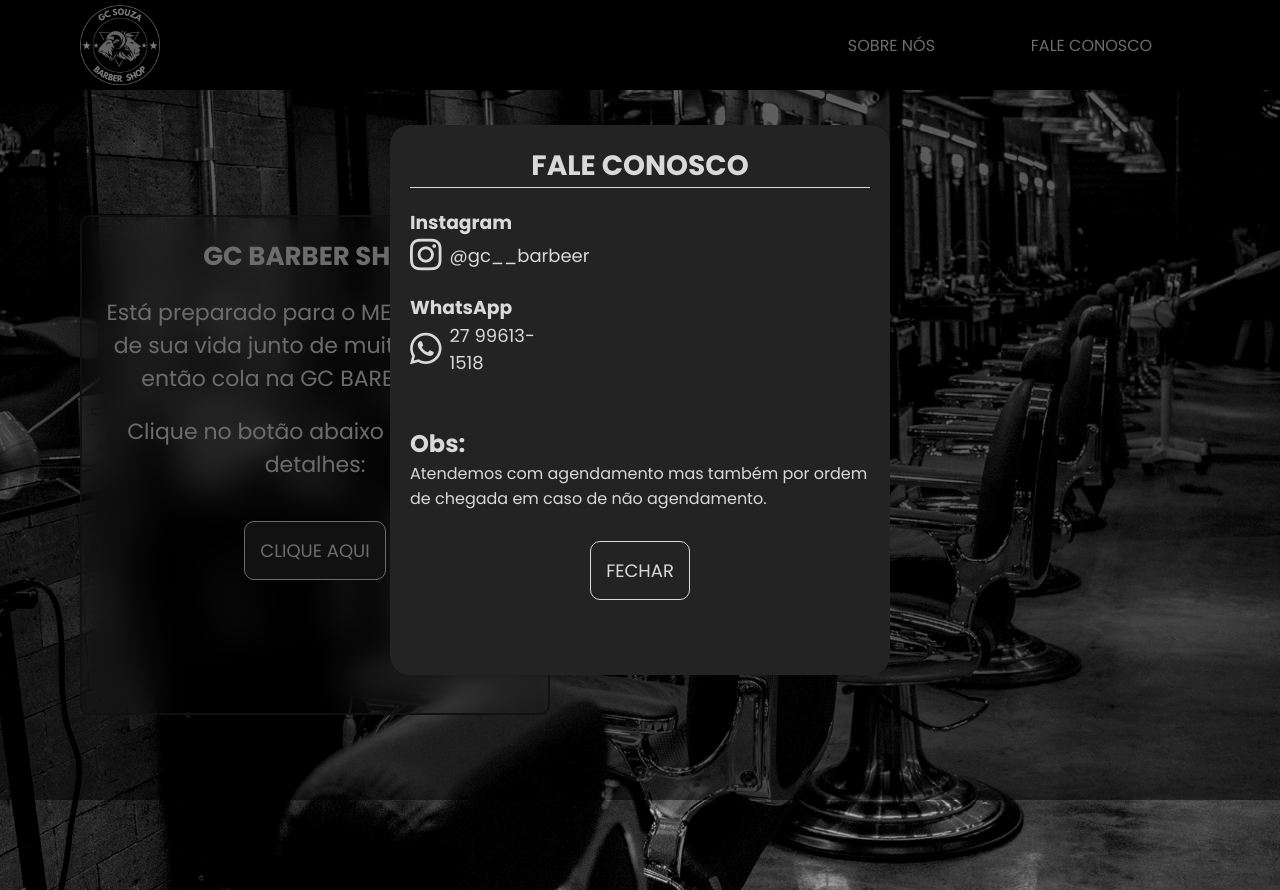
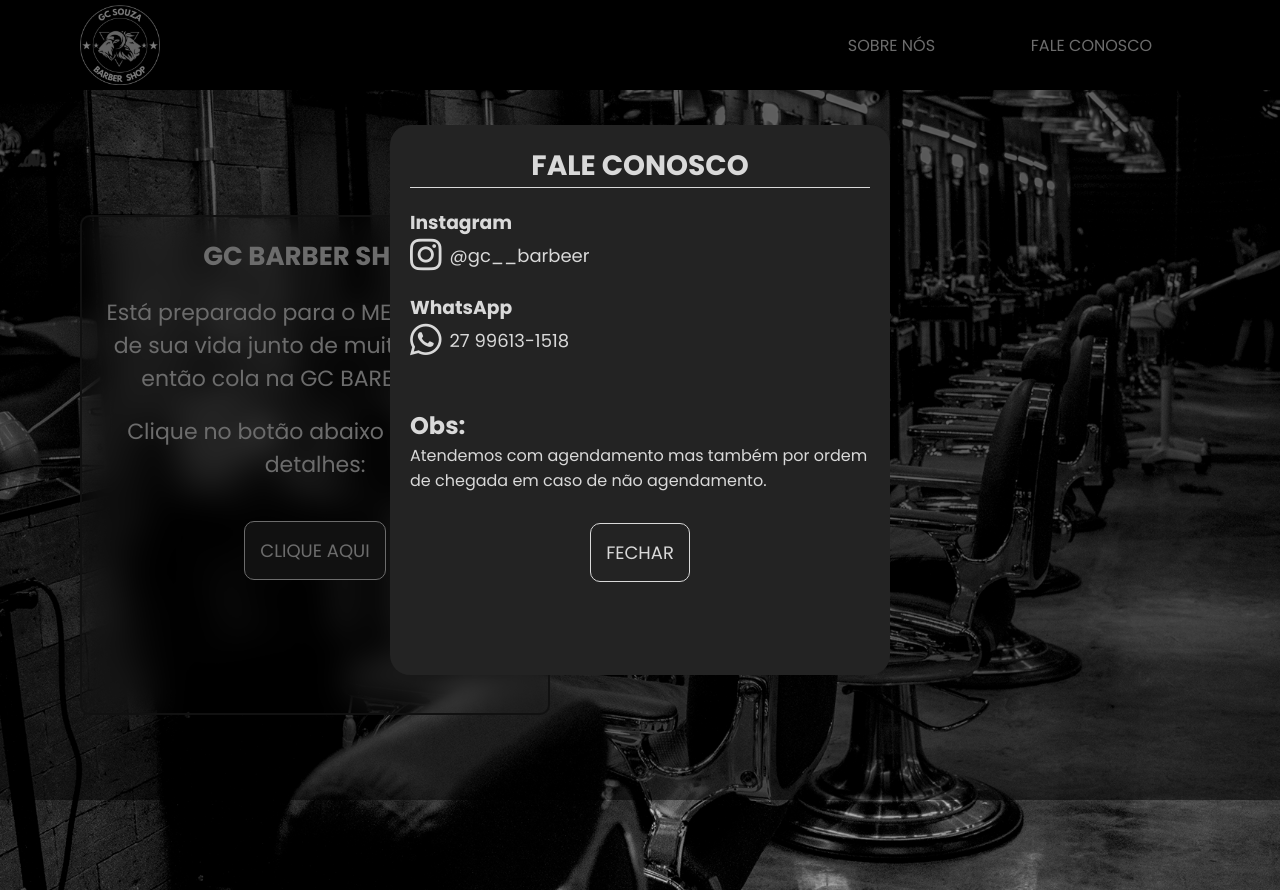
Before and after one commit to DevEduGollner/GCBarberShop, a React (Vite) app: page / in a window 1280 px wide. Both pictures are taken after a click on the link "FALE CONOSCO". Built offline with nearby package versions, Linux system fonts and the light colour scheme.

Commit message:
Adicionado Evento para fechar o InformationContacs.

```diff
--- a/src/components/HeaderHomePage/styles.css
+++ b/src/components/HeaderHomePage/styles.css
@@ -16,7 +16,7 @@
   text-transform: uppercase;
 }
 
-a:hover {
+.list-navegation a:hover {
   font-size: 20px;
   border-bottom: 1px solid #d9d9d9;
 }
--- a/src/components/InformationContact/index.tsx
+++ b/src/components/InformationContact/index.tsx
@@ -1,6 +1,12 @@
 import "./styles.css";
 
 export default function InformationContact() {
+
+  function closeContacts() {
+    const sectionContacts = document.querySelector(".informations-contact-container");
+    sectionContacts?.classList.remove("active");
+  }
+
   return (
     <section className="informations-contact-container">
       <div className="informations-contact-content">
@@ -28,8 +34,7 @@
           não agendamento.
         </p>
         <div className="btn-observation">
-
-          <button>Fechar</button>
+          <button onClick={closeContacts}>Fechar</button>
         </div>
       </div>
     </section>
--- a/src/components/InformationContact/styles.css
+++ b/src/components/InformationContact/styles.css
@@ -41,8 +41,13 @@
   display: flex;
   align-items: center;
   gap: 0.5rem;
-  transition: 0.6s;
-  max-width: 150px;
+  font-size: 18px;
+  max-width: 200px;
+  transition: 0.4s;
+}
+
+.contact-item a:hover {
+  font-size: 20px;
 }
 
 .observation {
@@ -66,4 +71,10 @@
   text-transform: uppercase;
   background-color: #232323;
   cursor: pointer;
+  transition: 0.4s;
 }
+
+.btn-observation button:hover {
+padding: 20px;
+font-size: 20px;
+}
```
